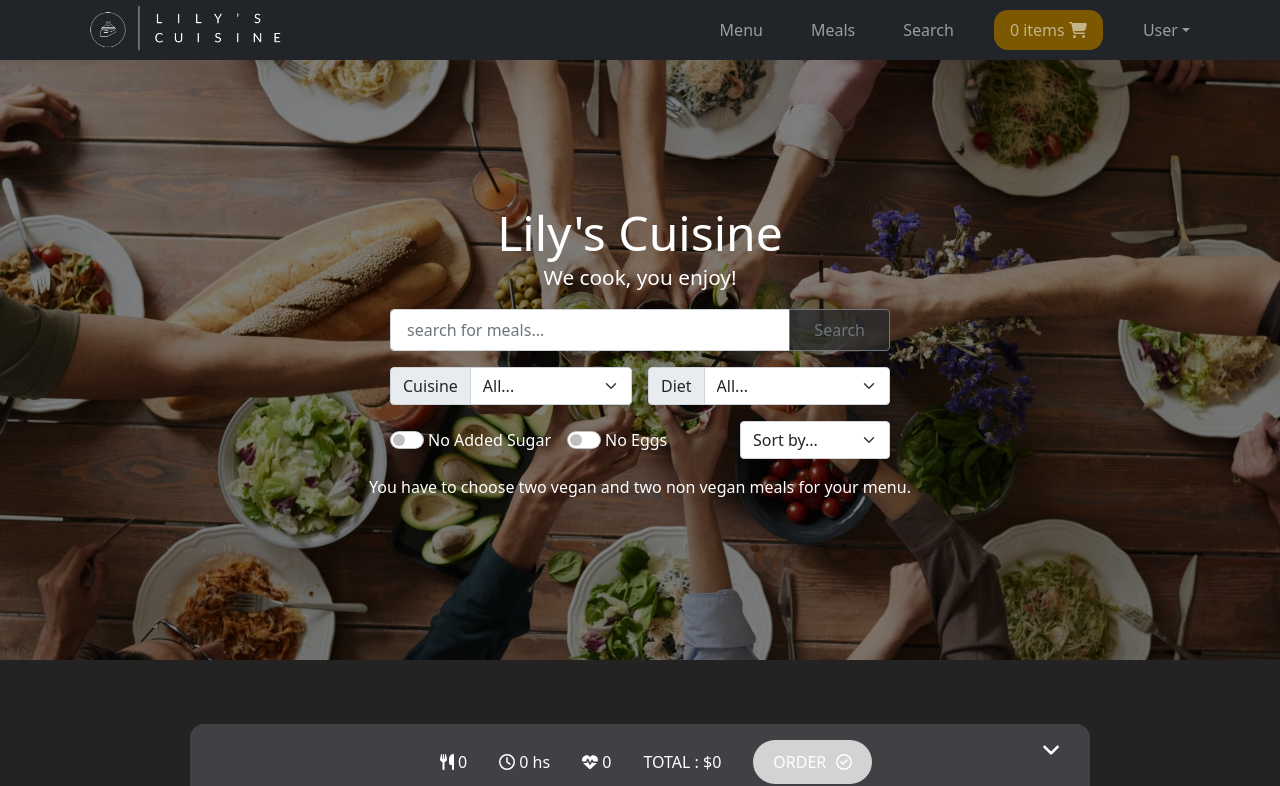
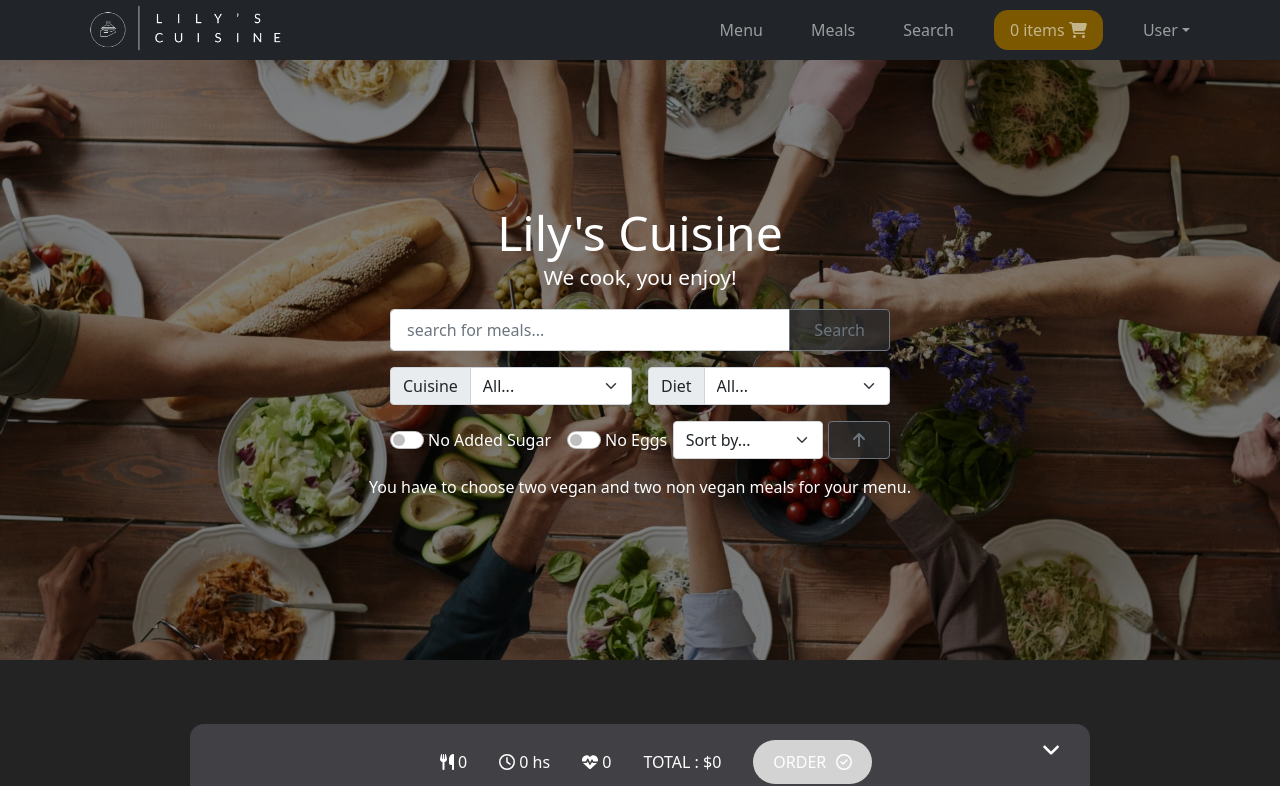
Before and after one commit to DeboraBucci/alkemy-challenge-react, a React (Create React App) app: page / in a window 1280 px wide. Shown: the top 786 px of the page. Built offline with nearby package versions, Linux system fonts and the light colour scheme; sample sign-in values are in the browser's storage.

Commit message:
create a button to toggle the ascending or descending order of the sorting method

```diff
--- a/src/components/search/FormikForm.js
+++ b/src/components/search/FormikForm.js
@@ -1,4 +1,4 @@
-import React from "react";
+import React, { useState } from "react";
 
 import { Formik, Form, Field, ErrorMessage } from "formik";
 import * as Yup from "yup";
@@ -10,8 +10,17 @@ import classes from "./FormikForm.module.css";
 import ErrorText from "./ErrorText";
 import DropdownComp from "./DropdownComp";
 import SwitchComp from "./SwitchComp";
+import { FontAwesomeIcon } from "@fortawesome/react-fontawesome";
+import {
+  faArrowDown,
+  faArrowUp,
+  faChevronDown,
+  faChevronUp,
+} from "@fortawesome/free-solid-svg-icons";
 
 const FormikForm = ({ onSubmit: onSubmitHandler, waiting }) => {
+  const [direction, setDirection] = useState("asc");
+
   const initialValues = {
     search: "",
     cuisine: "",
@@ -19,6 +28,7 @@ const FormikForm = ({ onSubmit: onSubmitHandler, waiting }) => {
     noSugar: "",
     noEggs: "",
     sort: "",
+    direction: "",
   };
 
   const onSubmit = (values) => {
@@ -37,6 +47,7 @@ const FormikForm = ({ onSubmit: onSubmitHandler, waiting }) => {
       selectedCuisine: checker(values.cuisine),
       excludedIng: excludedIng,
       sort: finalSort,
+      direction: direction,
     };
 
     onSubmitHandler(values.search, preferences);
@@ -47,6 +58,13 @@ const FormikForm = ({ onSubmit: onSubmitHandler, waiting }) => {
       .min(3, "You need to type two or more characters.")
       .required("Required field."),
   });
+
+  const directionHandler = () => {
+    setDirection((prev) => {
+      if (prev === "asc") return "desc";
+      if (prev === "desc") return "asc";
+    });
+  };
 
   return (
     <Formik
@@ -101,6 +119,15 @@ const FormikForm = ({ onSubmit: onSubmitHandler, waiting }) => {
             <option value="healthiness">Healthiness</option>
             <option value="price">Price</option>
           </Field>
+          <button
+            type="button"
+            name="direction"
+            class="btn btn-outline-secondary"
+            onClick={directionHandler}
+          >
+            {direction === "desc" && <FontAwesomeIcon icon={faArrowDown} />}
+            {direction === "asc" && <FontAwesomeIcon icon={faArrowUp} />}
+          </button>
         </div>
       </Form>
     </Formik>
```
